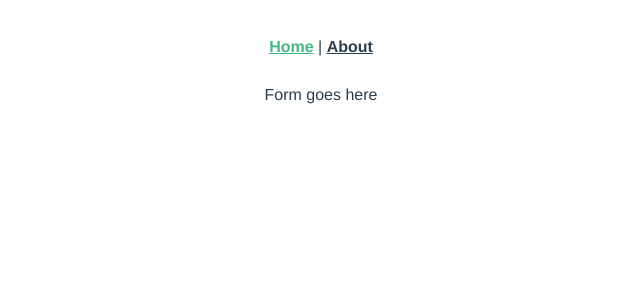
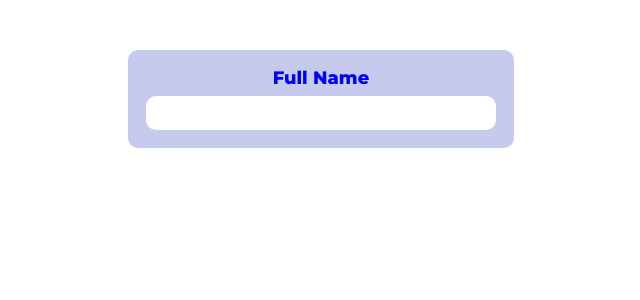
Before and after one commit to cangaramo/coding-challenge, a Vue app: page / in a window 1280 px wide. Shown: the top 300 px of the page, without its empty margins (319-959 px from the left). Built offline with nearby package versions, Linux system fonts and the light colour scheme.

Commit message:
Create scss files create FormItem component

```diff
--- a/src/App.vue
+++ b/src/App.vue
@@ -1,32 +1,11 @@
 <template>
   <div id="app">
-    <div id="nav">
-      <router-link to="/">Home</router-link> |
-      <router-link to="/about">About</router-link>
-    </div>
     <router-view/>
   </div>
 </template>
 
 <style lang="scss">
 #app {
-  font-family: Avenir, Helvetica, Arial, sans-serif;
-  -webkit-font-smoothing: antialiased;
-  -moz-osx-font-smoothing: grayscale;
-  text-align: center;
-  color: #2c3e50;
-}
-
-#nav {
-  padding: 30px;
-
-  a {
-    font-weight: bold;
-    color: #2c3e50;
-
-    &.router-link-exact-active {
-      color: #42b983;
-    }
-  }
+  margin-top: 50px;
 }
 </style>
--- /dev/null
+++ b/src/components/FormItem.vue
@@ -0,0 +1,48 @@
+<template>
+  <div class="form-item">
+    <div class="form-item__header">
+      <p class="form-item__header__title">{{ label }}</p>
+    </div>
+    <div class="form-item__body">
+      <input>
+    </div>
+  </div>
+</template>
+
+<script>
+export default {
+  props: {
+    label: String,
+  },
+};
+</script>
+
+<style lang="scss" scoped>
+.form-item {
+  margin: 0 auto;
+  display: block;
+  text-align: center;
+  width: 350px;
+  background: #c6caed;
+  border-radius: 10px;
+  padding: 18px;
+  &__header {
+    margin-bottom: 7px;
+    &__title {
+      margin: 0;
+      color: blue;
+      font-weight: 800;
+      font-size: 18px;
+    }
+  }
+  &__body {
+    input {
+      width: -webkit-fill-available;
+      border: none;
+      padding: 8px 12px;
+      border-radius: 10px;
+      font-weight: 500;
+    }
+  }
+}
+</style>
--- a/src/main.js
+++ b/src/main.js
@@ -1,6 +1,7 @@
 import Vue from 'vue';
 import App from './App.vue';
 import router from './router';
+import '@/styles/global.scss';
 
 Vue.config.productionTip = false;
 
--- /dev/null
+++ b/src/styles/global.scss
@@ -0,0 +1,7 @@
+@import "@/styles/normalize.scss";
+
+body {
+  font-family: $montserrat;
+  -webkit-font-smoothing: antialiased;
+  -moz-osx-font-smoothing: grayscale;
+}
--- /dev/null
+++ b/src/styles/normalize.scss
@@ -0,0 +1,351 @@
+/*! normalize.css v8.0.1 | MIT License | github.com/necolas/normalize.css */
+
+/* Document
+   ========================================================================== */
+
+/**
+ * 1. Correct the line height in all browsers.
+ * 2. Prevent adjustments of font size after orientation changes in iOS.
+ */
+
+html {
+  line-height: 1.15; /* 1 */
+  -webkit-text-size-adjust: 100%; /* 2 */
+}
+
+/* Sections
+     ========================================================================== */
+
+/**
+   * Remove the margin in all browsers.
+   */
+
+body {
+  margin: 0;
+}
+
+/**
+   * Render the `main` element consistently in IE.
+   */
+
+main {
+  display: block;
+}
+
+/**
+   * Correct the font size and margin on `h1` elements within `section` and
+   * `article` contexts in Chrome, Firefox, and Safari.
+   */
+
+h1 {
+  font-size: 2em;
+  margin: 0.67em 0;
+}
+
+/* Grouping content
+     ========================================================================== */
+
+/**
+   * 1. Add the correct box sizing in Firefox.
+   * 2. Show the overflow in Edge and IE.
+   */
+
+hr {
+  box-sizing: content-box; /* 1 */
+  height: 0; /* 1 */
+  overflow: visible; /* 2 */
+}
+
+/**
+   * 1. Correct the inheritance and scaling of font size in all browsers.
+   * 2. Correct the odd `em` font sizing in all browsers.
+   */
+
+pre {
+  font-family: monospace, monospace; /* 1 */
+  font-size: 1em; /* 2 */
+}
+
+/* Text-level semantics
+     ========================================================================== */
+
+/**
+   * Remove the gray background on active links in IE 10.
+   */
+
+a {
+  background-color: transparent;
+}
+
+/**
+   * 1. Remove the bottom border in Chrome 57-
+   * 2. Add the correct text decoration in Chrome, Edge, IE, Opera, and Safari.
+   */
+
+abbr[title] {
+  border-bottom: none; /* 1 */
+  text-decoration: underline; /* 2 */
+  text-decoration: underline dotted; /* 2 */
+}
+
+/**
+   * Add the correct font weight in Chrome, Edge, and Safari.
+   */
+
+b,
+strong {
+  font-weight: bolder;
+}
+
+/**
+   * 1. Correct the inheritance and scaling of font size in all browsers.
+   * 2. Correct the odd `em` font sizing in all browsers.
+   */
+
+code,
+kbd,
+samp {
+  font-family: monospace, monospace; /* 1 */
+  font-size: 1em; /* 2 */
+}
+
+/**
+   * Add the correct font size in all browsers.
+   */
+
+small {
+  font-size: 80%;
+}
+
+/**
+   * Prevent `sub` and `sup` elements from affecting the line height in
+   * all browsers.
+   */
+
+sub,
+sup {
+  font-size: 75%;
+  line-height: 0;
+  position: relative;
+  vertical-align: baseline;
+}
+
+sub {
+  bottom: -0.25em;
+}
+
+sup {
+  top: -0.5em;
+}
+
+/* Embedded content
+     ========================================================================== */
+
+/**
+   * Remove the border on images inside links in IE 10.
+   */
+
+img {
+  border-style: none;
+}
+
+/* Forms
+     ========================================================================== */
+
+/**
+   * 1. Change the font styles in all browsers.
+   * 2. Remove the margin in Firefox and Safari.
+   */
+
+button,
+input,
+optgroup,
+select,
+textarea {
+  font-family: inherit; /* 1 */
+  font-size: 100%; /* 1 */
+  line-height: 1.15; /* 1 */
+  margin: 0; /* 2 */
+}
+
+/**
+   * Show the overflow in IE.
+   * 1. Show the overflow in Edge.
+   */
+
+button,
+input {
+  /* 1 */
+  overflow: visible;
+}
+
+/**
+   * Remove the inheritance of text transform in Edge, Firefox, and IE.
+   * 1. Remove the inheritance of text transform in Firefox.
+   */
+
+button,
+select {
+  /* 1 */
+  text-transform: none;
+}
+
+/**
+   * Correct the inability to style clickable types in iOS and Safari.
+   */
+
+button,
+[type="button"],
+[type="reset"],
+[type="submit"] {
+  -webkit-appearance: button;
+}
+
+/**
+   * Remove the inner border and padding in Firefox.
+   */
+
+button::-moz-focus-inner,
+[type="button"]::-moz-focus-inner,
+[type="reset"]::-moz-focus-inner,
+[type="submit"]::-moz-focus-inner {
+  border-style: none;
+  padding: 0;
+}
+
+/**
+   * Restore the focus styles unset by the previous rule.
+   */
+
+button:-moz-focusring,
+[type="button"]:-moz-focusring,
+[type="reset"]:-moz-focusring,
+[type="submit"]:-moz-focusring {
+  outline: 1px dotted ButtonText;
+}
+
+/**
+   * Correct the padding in Firefox.
+   */
+
+fieldset {
+  padding: 0.35em 0.75em 0.625em;
+}
+
+/**
+   * 1. Correct the text wrapping in Edge and IE.
+   * 2. Correct the color inheritance from `fieldset` elements in IE.
+   * 3. Remove the padding so developers are not caught out when they zero out
+   *    `fieldset` elements in all browsers.
+   */
+
+legend {
+  box-sizing: border-box; /* 1 */
+  color: inherit; /* 2 */
+  display: table; /* 1 */
+  max-width: 100%; /* 1 */
+  padding: 0; /* 3 */
+  white-space: normal; /* 1 */
+}
+
+/**
+   * Add the correct vertical alignment in Chrome, Firefox, and Opera.
+   */
+
+progress {
+  vertical-align: baseline;
+}
+
+/**
+   * Remove the default vertical scrollbar in IE 10+.
+   */
+
+textarea {
+  overflow: auto;
+}
+
+/**
+   * 1. Add the correct box sizing in IE 10.
+   * 2. Remove the padding in IE 10.
+   */
+
+[type="checkbox"],
+[type="radio"] {
+  box-sizing: border-box; /* 1 */
+  padding: 0; /* 2 */
+}
+
+/**
+   * Correct the cursor style of increment and decrement buttons in Chrome.
+   */
+
+[type="number"]::-webkit-inner-spin-button,
+[type="number"]::-webkit-outer-spin-button {
+  height: auto;
+}
+
+/**
+   * 1. Correct the odd appearance in Chrome and Safari.
+   * 2. Correct the outline style in Safari.
+   */
+
+[type="search"] {
+  -webkit-appearance: textfield; /* 1 */
+  outline-offset: -2px; /* 2 */
+}
+
+/**
+   * Remove the inner padding in Chrome and Safari on macOS.
+   */
+
+[type="search"]::-webkit-search-decoration {
+  -webkit-appearance: none;
+}
+
+/**
+   * 1. Correct the inability to style clickable types in iOS and Safari.
+   * 2. Change font properties to `inherit` in Safari.
+   */
+
+::-webkit-file-upload-button {
+  -webkit-appearance: button; /* 1 */
+  font: inherit; /* 2 */
+}
+
+/* Interactive
+     ========================================================================== */
+
+/*
+   * Add the correct display in Edge, IE 10+, and Firefox.
+   */
+
+details {
+  display: block;
+}
+
+/*
+   * Add the correct display in all browsers.
+   */
+
+summary {
+  display: list-item;
+}
+
+/* Misc
+     ========================================================================== */
+
+/**
+   * Add the correct display in IE 10+.
+   */
+
+template {
+  display: none;
+}
+
+/**
+   * Add the correct display in IE 10.
+   */
+
+[hidden] {
+  display: none;
+}
--- /dev/null
+++ b/src/styles/variables.scss
@@ -0,0 +1,8 @@
+/* =========== Colours  ============= */
+$light_purple:#C6CAED;
+$blue: #4253FF;
+
+/* ===========  Fonts ===========  */
+/* Montserrat */
+@import url("https://fonts.googleapis.com/css2?family=Montserrat:wght@200;300;400;500;600;700;800;900&display=swap");
+$montserrat: "Montserrat", sans-serif;
--- a/src/views/Interests.vue
+++ b/src/views/Interests.vue
@@ -1,9 +1,17 @@
 <template>
-  <div>Form goes here</div>
+  <div>
+    <form-item label="Full Name"></form-item>
+  </div>
 </template>
 
 <script>
-export default {};
+import FormItem from '@/components/FormItem.vue';
+
+export default {
+  components: {
+    FormItem,
+  },
+};
 </script>
 
 <style></style>
--- /dev/null
+++ b/vue.config.js
@@ -0,0 +1,9 @@
+module.exports = {
+  css: {
+    loaderOptions: {
+      sass: {
+        prependData: '@import "@/styles/variables.scss";',
+      },
+    },
+  },
+};
```
